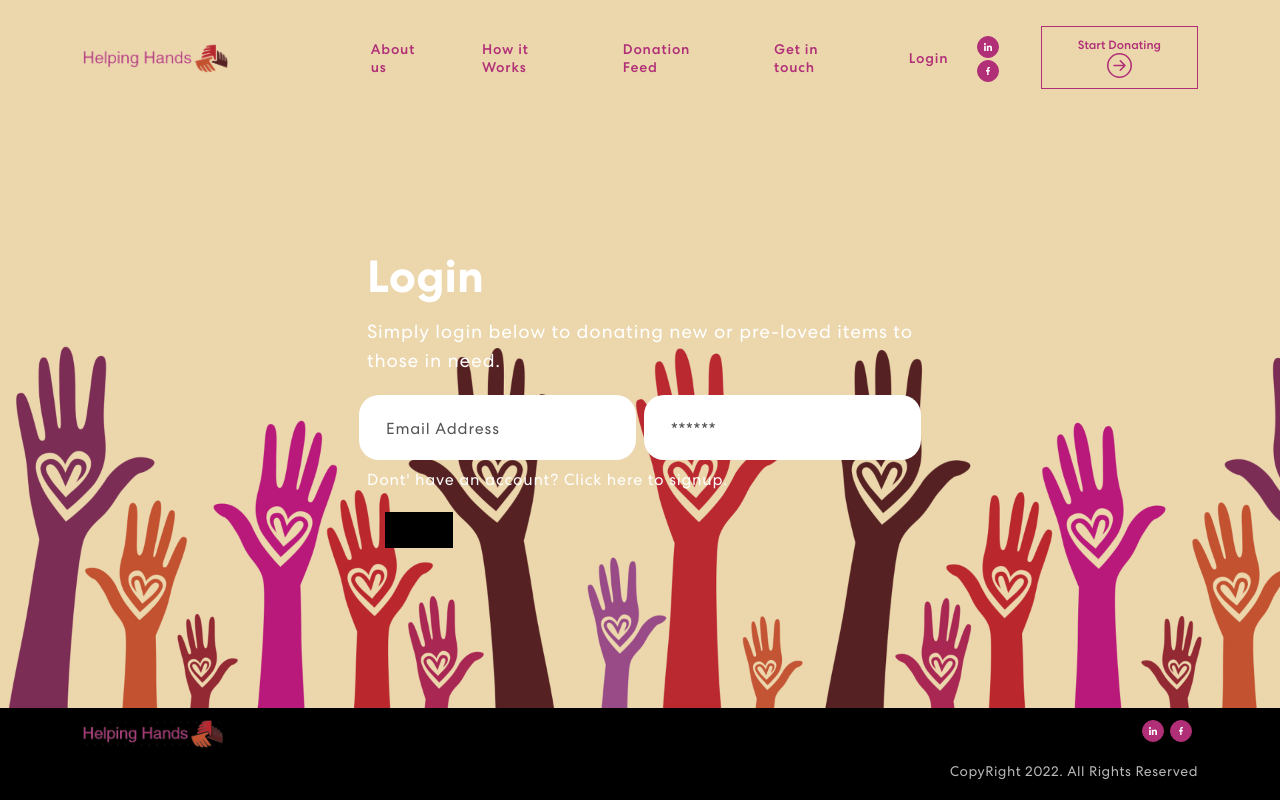
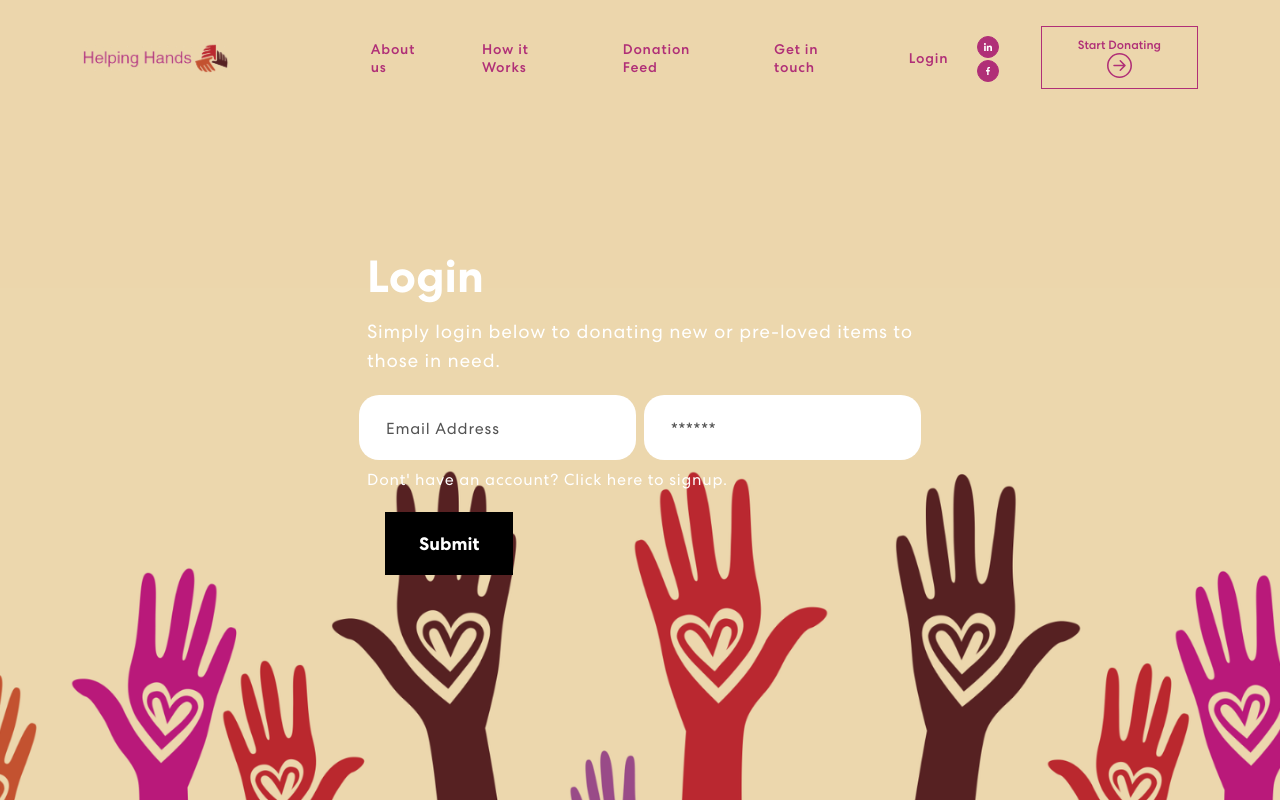
Before and after one commit to inspirewh/helpinghands, a React (Create React App) app in the folder client/: page /login in a window 1280 px wide. Shown: the top 800 px of the page. Built offline with nearby package versions, Linux system fonts and the light colour scheme.

Commit message:
edit footer for login and get in touch page

```diff
--- a/client/src/App.css
+++ b/client/src/App.css
@@ -886,6 +886,10 @@ nav.navbar .navbar-toggler[aria-expanded="true"] .navbar-toggler-icon {
 	position: absolute;
 }
 
+#submitButton {
+  margin-bottom: 14rem;
+}
+
 .hyperlink-txt{
   margin-top: 0px!important;
   font-size: 16px !important;
@@ -976,6 +980,9 @@ nav.navbar .navbar-toggler[aria-expanded="true"] .navbar-toggler-icon {
 	position: absolute;
 }
 
+#submitButton {
+  margin-bottom: 14rem;
+}
 
 /************ DashboardCss ************/
 .dashboard {
--- a/client/src/components/Contact.js
+++ b/client/src/components/Contact.js
@@ -50,7 +50,7 @@ export const Chat = () => {
                                 </Col>
                                 <Col>
                                     <textarea row="6" name="user_message" placeholder= "Message" required= {true} />
-                                    <button type="submit" value="Send" placeholder='Enter Your Message Here' required= {true} >Send</button>
+                                    <button type="submit" id="submitButton" value="Send" placeholder='Enter Your Message Here' required= {true} >Send</button>
                                 </Col>
                             </Row>
                         </form>
--- a/client/src/components/LoginForm.js
+++ b/client/src/components/LoginForm.js
@@ -52,11 +52,11 @@ export const LoginForm = (props) => {
                                 </Col>
                                 <Col>
                                     <p className="hyperlink-txt">Dont' have an account? <a href="/signup">Click here to signup.</a></p>
-                                    <button to='/dashboard' type="submit"></button>
+                                    <button to='/dashboard' type="submit" id='submitButton'>Submit</button>
                                 </Col>
                                 {error ? (
                                     <div>
-                                        <p className="error-text">The provided credentials are incorrect</p>
+                                        <h6 className="error-text text-danger">The provided credentials are incorrect</h6>
                                     </div>
                                     ) : null}
                             </Row>
```
